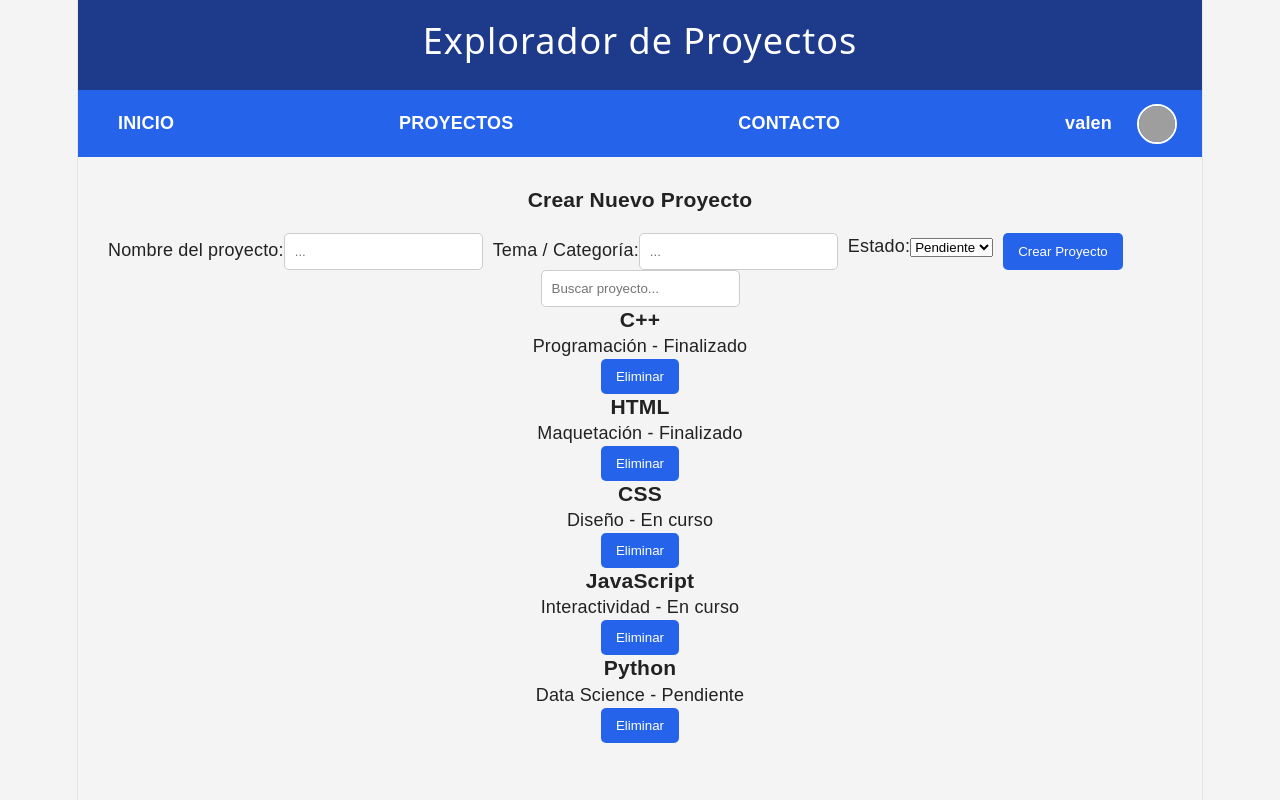
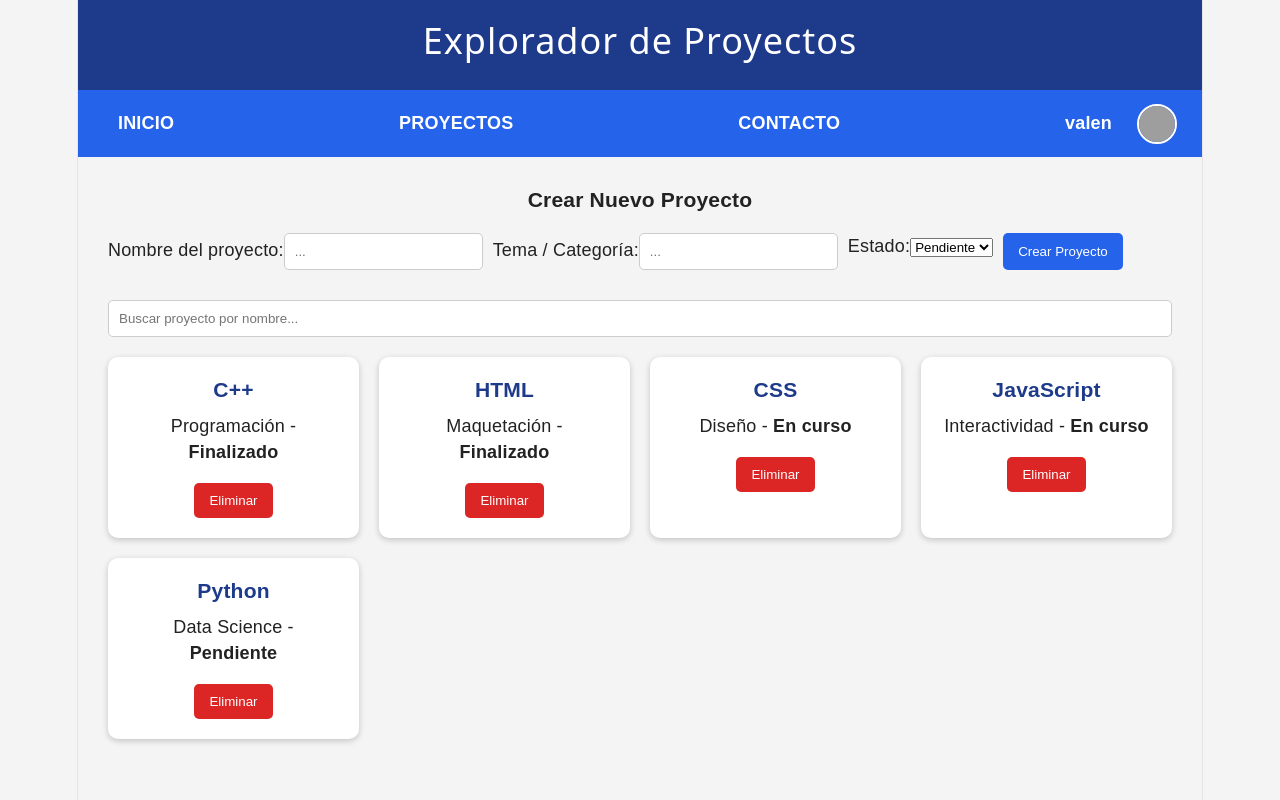
Before and after one commit to GonzG1811/PV_TP3_Grupo13, a React (Vite) app: page / in a window 1280 px wide. Shown: the top 800 px of the page. Built offline with nearby package versions, Linux system fonts and the light colour scheme; grey boxes are pictures that could not be loaded.

Commit message:
Cambio en listaProtectos

```diff
--- a/src/components/ListaProyectos.jsx
+++ b/src/components/ListaProyectos.jsx
@@ -23,23 +23,23 @@ const ListaProyectos = () => {
     return (
         <main>
             <FormularioProyecto alGuardar={actualizarLista} />
-
-            <section className="search-section">
+            <section style={{ marginTop: '30px', marginBottom: '10px' }}>
                 <input
                     type="text"
-                    placeholder="Buscar proyecto..."
+                    placeholder="Buscar proyecto por nombre..."
                     onChange={handleBuscar}
+                    style={{ width: '100%', padding: '10px' }}
                 />
             </section>
-
-            <section className="proyectos-list">
-                {}
+            <section className="contenedor-cards">
                 {proyectos.map((proy) => (
-                    <div key={proy.id} className="proyecto-card">
+                    <div key={proy.id} className="card">
                         <h3>{proy.titulo}</h3>
-                        <p>{proy.categoria} - <span>{proy.estado}</span></p>
-                        {}
-                        <button onClick={() => handleEliminar(proy.id)}>
+                        <p>{proy.categoria} - <strong>{proy.estado}</strong></p>
+                        <button
+                            onClick={() => handleEliminar(proy.id)}
+                            style={{ backgroundColor: '#dc2626', marginTop: '10px' }}
+                        >
                             Eliminar
                         </button>
                     </div>
```
